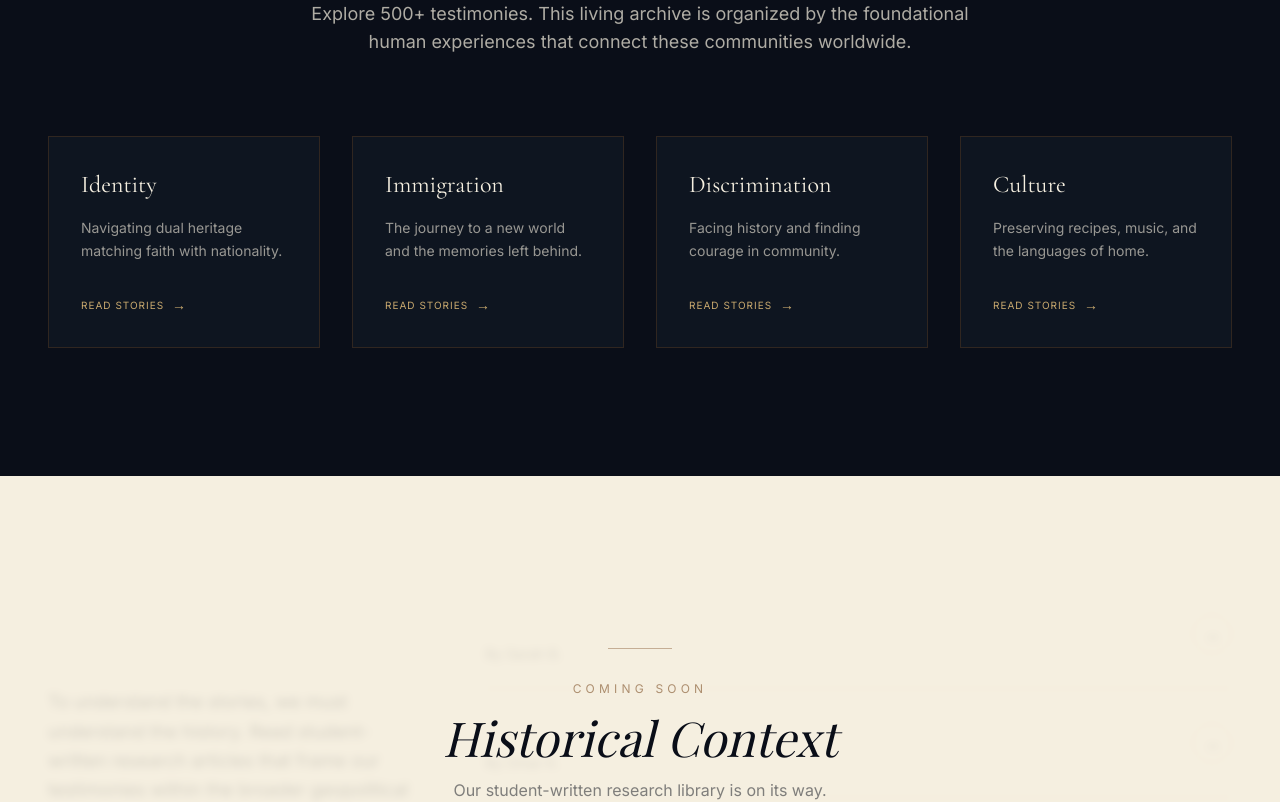
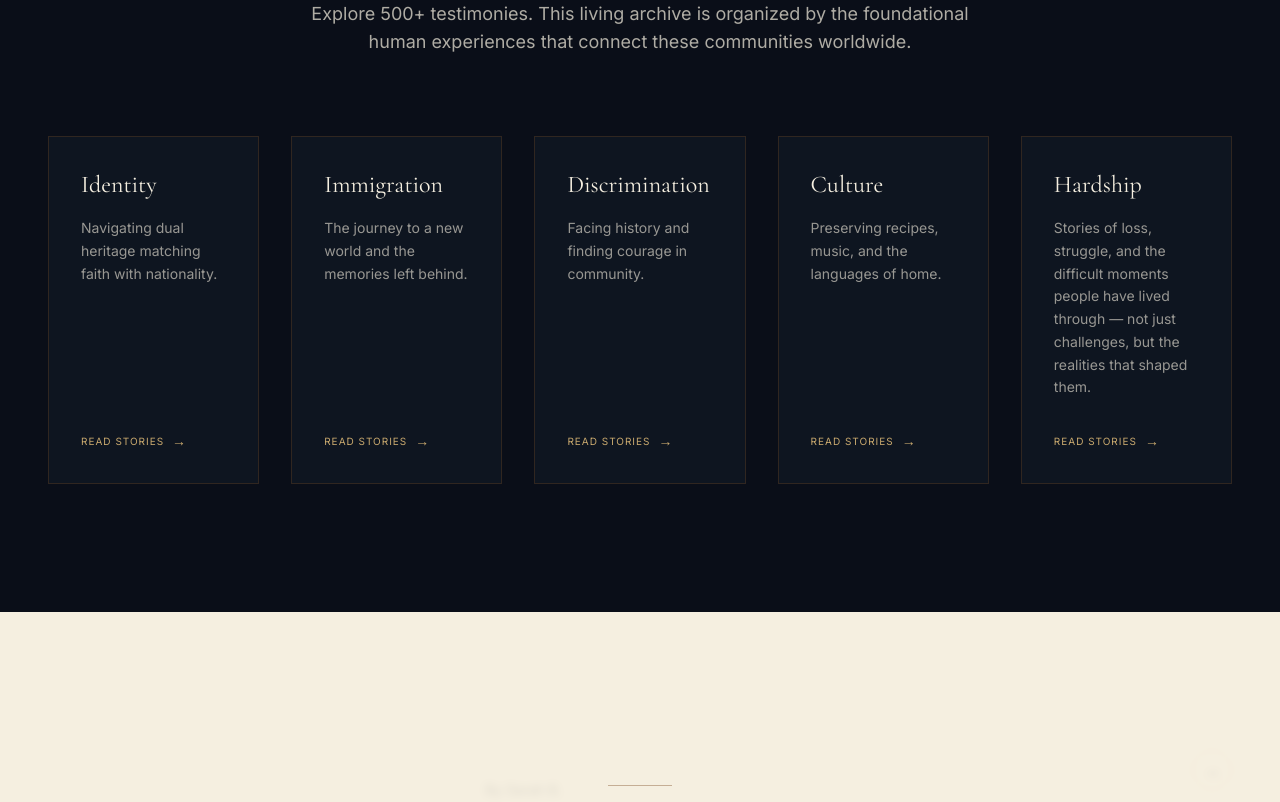
Before and after one commit to aissaBannani08/Echoes-Of-Identity, a Next.js app: page / in a window 1280 px wide. Shown: the part 4300-5102 px from the top of the page. Built offline with nearby package versions, Linux system fonts and the light colour scheme; a web font is replaced by a local one.

Commit message:
Add Hardship theme and update donation amounts/description

```diff
--- a/src/components/ArchiveSection.tsx
+++ b/src/components/ArchiveSection.tsx
@@ -8,6 +8,7 @@ export default function ArchiveSection() {
     { title: "Immigration", desc: "The journey to a new world and the memories left behind.", country: "United States 🇺🇸" },
     { title: "Discrimination", desc: "Facing history and finding courage in community.", country: "Ivory Coast 🇨🇮" },
     { title: "Culture", desc: "Preserving recipes, music, and the languages of home.", country: "Morocco 🇲🇦" },
+    { title: "Hardship", desc: "Stories of loss, struggle, and the difficult moments people have lived through — not just challenges, but the realities that shaped them." },
   ];
 
   return (
@@ -27,7 +28,7 @@ export default function ArchiveSection() {
           </p>
         </motion.div>
 
-        <div className="grid grid-cols-1 md:grid-cols-2 lg:grid-cols-4 gap-8">
+        <div className="grid grid-cols-1 md:grid-cols-2 lg:grid-cols-3 xl:grid-cols-5 gap-8">
           {cards.map((card, i) => (
             <motion.div
               key={i}
--- a/src/components/DonationsSection.tsx
+++ b/src/components/DonationsSection.tsx
@@ -4,9 +4,9 @@ import { useState } from "react";
 import { motion, AnimatePresence } from "framer-motion";
 
 /* ─── Data ─────────────────────────────────────────────────────── */
-const ONE_TIME_AMOUNTS = [5, 10, 25, 50, 100, 250];
+const ONE_TIME_AMOUNTS = [50, 100, 250, 500, 1000, 2500];
 const MONTHLY_AMOUNTS  = [5, 10, 15, 25, 50, 100];
-const SUGGESTED_ONCE   = 25;
+const SUGGESTED_ONCE   = 250;
 const SUGGESTED_MONTHLY = 15;
 
 const FAQ_ITEMS = [
@@ -409,7 +409,7 @@ export default function DonationsSection() {
               <p className="font-inter text-xs text-parchment/50 leading-relaxed">
                 {monthly
                   ? "When you give monthly, you provide the consistent funding we need to train interviewers, digitize testimonies, and keep the archive freely accessible—month after month, year after year."
-                  : "A one-time donation goes directly toward recording sessions, translation work, and archive infrastructure. No voice is too small. No story is too ordinary."}
+                  : "With your support, we’re able to create programs and experiences that bring people together, address real-world challenges, and open doors for communities in need."}
               </p>
             </div>
           </div>
```
